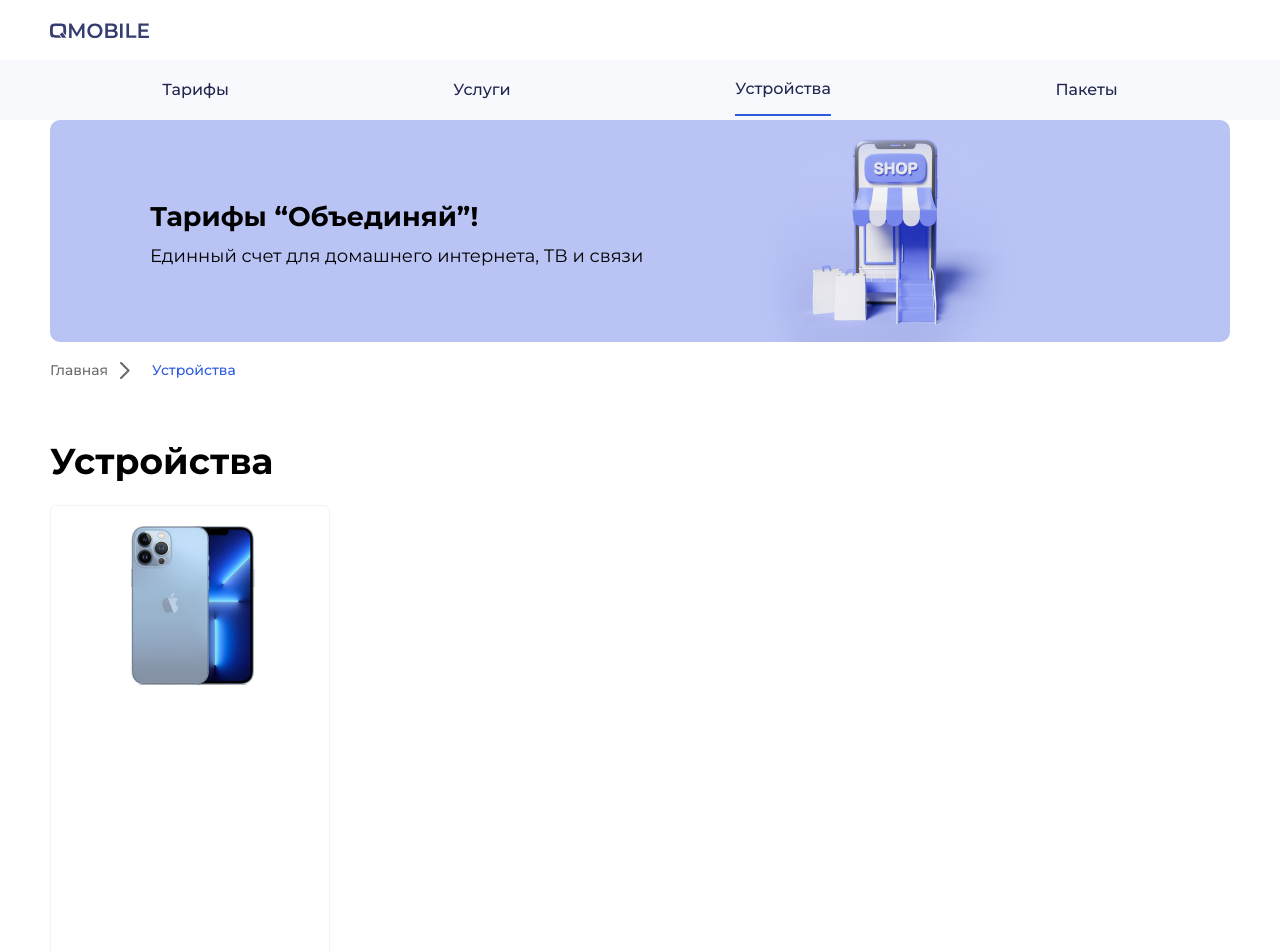
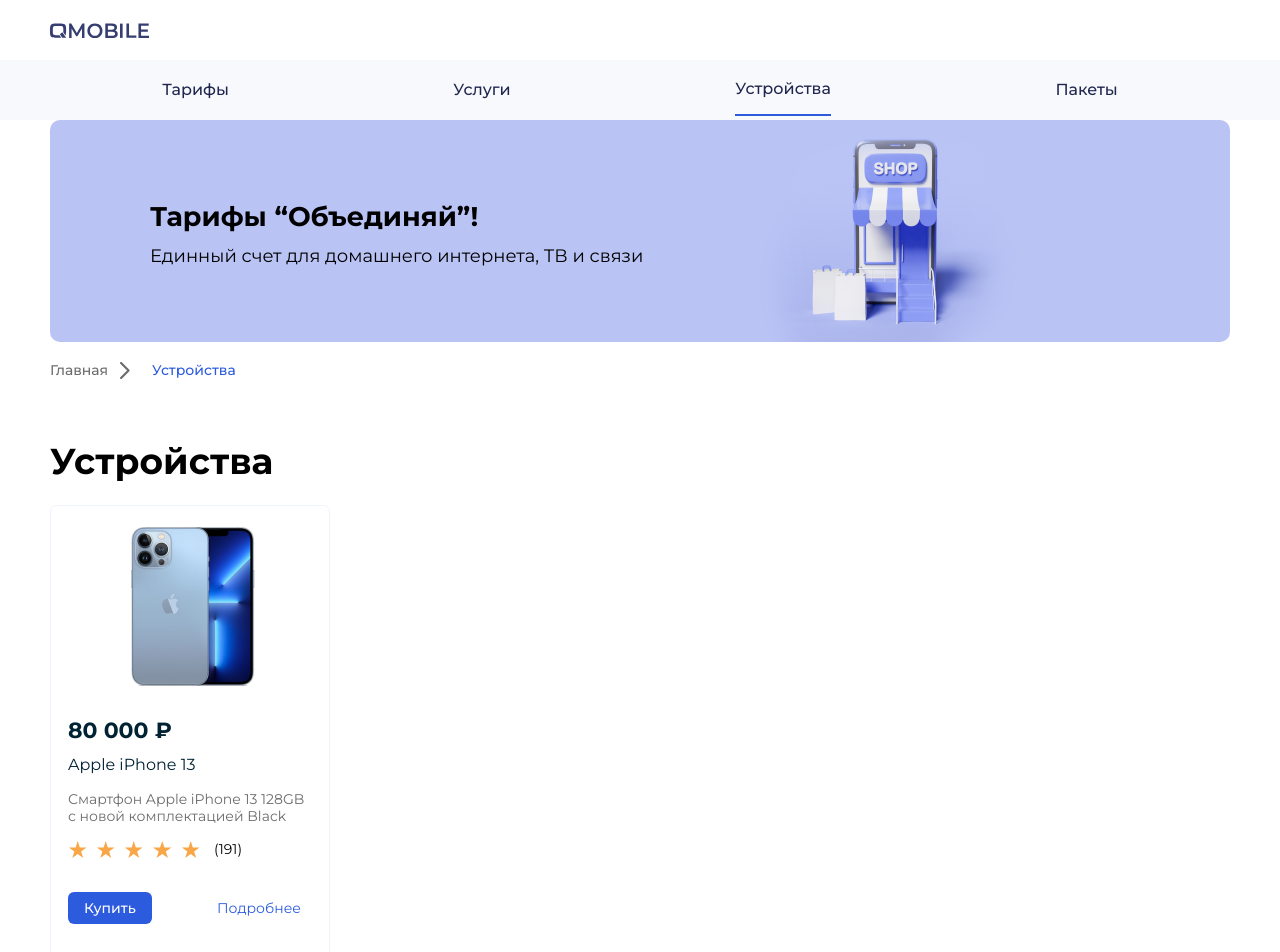
Before and after one commit to QuantumArt/QMobile.Demo, a React (Create React App) app: page /devices in a window 1280 px wide. Shown: the top 952 px of the page. Built offline with nearby package versions, Linux system fonts and the light colour scheme.

Commit message:
device card styles

```diff
--- a/src/app/components/device-card.tsx
+++ b/src/app/components/device-card.tsx
@@ -1,20 +1,60 @@
 import React from 'react';
+import Star from '../../assets/icons/Star.svg';
+import ConnectDetails from './connect-details';
+import PrimaryButton from './primary-button';
 
 type Props = {
   image: string;
   title: string;
   description: string;
   price: number;
-  isHit?: boolean
+  rating: number;
+  commentsCount: number;
+  isHit?: boolean;
+  onConnectHandler?: () => void;
 };
 
-const DeviceCard = ({image, title, description, price, isHit}: Props): JSX.Element => {
+const DeviceCard = ({
+  image,
+  title,
+  description,
+  price,
+  isHit,
+  rating,
+  commentsCount,
+  onConnectHandler,
+}: Props): JSX.Element => {
   return (
     <div className="device-card">
-      {' '}
       <div className="device-card__image">
         <img src={image} alt="card_image" />
         {isHit ? <div className="device-card__image-hit">Хит</div> : null}
+      </div>
+      <div className="device-card__container">
+        <div className="device-card__info-container">
+          <p className="device-card__price">
+            {Intl.NumberFormat('ru-RU').format(price)} ₽
+          </p>
+          <p className="device-card__title">{title}</p>
+          <p className="device-card__description">{description}</p>
+          <div className="device-card__rating-container">
+            <div className="device-card__stars-container">
+              {Array.from({ length: rating }, (_, i) => (
+                <img src={Star} alt="star" />
+              ))}
+            </div>
+            <p className="device-card__comments-count">({commentsCount})</p>
+          </div>
+        </div>
+      </div>
+      <div className="device-card__connect-container">
+        <PrimaryButton
+          text="Купить"
+          onClick={() =>
+            onConnectHandler ? onConnectHandler() : console.log('test')
+          }
+        />
+        <ConnectDetails link="https://google.com" />
       </div>
     </div>
   );
--- a/src/app/containers/devices/devices-page-content.tsx
+++ b/src/app/containers/devices/devices-page-content.tsx
@@ -17,6 +17,8 @@ const DevicesPageContent = (props: Props): JSX.Element => {
           price={80000}
           description="Смартфон Apple iPhone 13 128GB
 с новой комплектацией Black"
+          rating={5}
+          commentsCount={191}
         />
       </div>
     </div>
--- a/src/assets/style/device-card.scss
+++ b/src/assets/style/device-card.scss
@@ -1,3 +1,5 @@
+@import './variables/variables';
+
 .device-card {
     min-width: 280px;
     max-width: 280px;
@@ -7,7 +9,7 @@
 
     &__image {
         max-height: 191px;
-        min-height: 191px;
+        min-height: 200px;
         position: relative;
         display: flex;
 
@@ -18,4 +20,62 @@
             margin: auto;
         }
     }
+
+    &__container {
+        padding-left: 17px;
+        padding-right: 22px;
+        margin-top: 17px;
+        padding-bottom: 34px;
+    }
+
+    &__info-container {
+        display: flex;
+        flex-direction: column;
+        row-gap: 16px;
+    }
+
+    &__price {
+        font-weight: 600;
+        font-size: 22px;
+        line-height: 16px;
+        color: $dark_blue;
+    }
+
+    &__title {
+        font-weight: 400;
+        font-size: 16px;
+        line-height: 20px;
+        color: $dark_blue;
+    }
+
+    &__description {
+        font-weight: 400;
+        font-size: 14px;
+        line-height: 17px;
+        color: $dark_gray1;
+    }
+
+    &__rating-container {
+        display: flex;
+    }
+
+    &__stars-container {
+        display: flex;
+        gap: 9px;
+        margin-right: 20px;
+    }
+
+    &__comments-count {
+        font-weight: 400;
+        font-size: 14px;
+        line-height: 17px;
+    }
+
+    &__connect-container {
+        display: flex;
+        justify-content: space-between;
+        align-items: center;
+        padding-left: 17px;
+        padding-right: 28px;
+    }
 }
```
Also changed, not shown: src/assets/icons/Star.svg (added).
